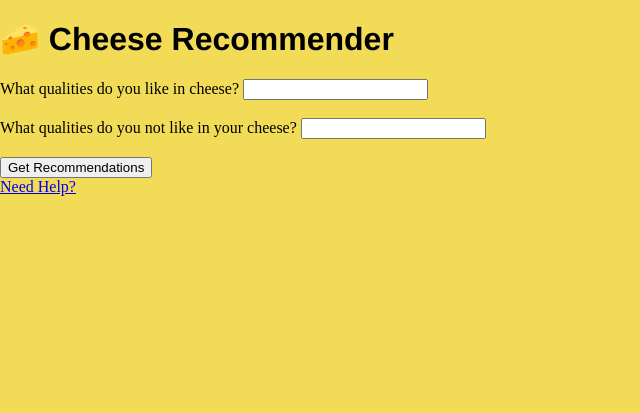
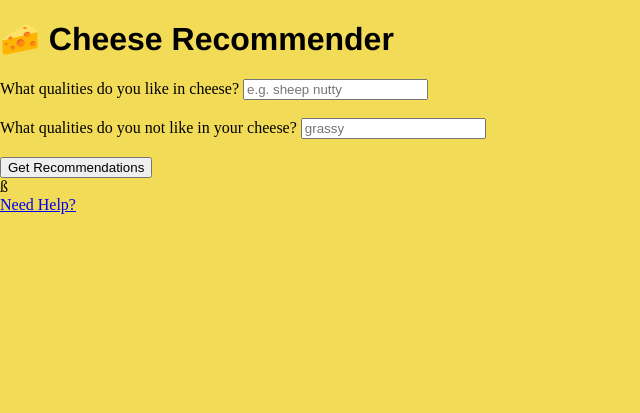
Before and after one commit to psibir/cheese-recs, a Flask app: page / in a window 1280 px wide. Shown: the part 38-451 px from the top of the page, without its empty margins (0-640 px from the left). Run offline with Flask 3, Linux system fonts and the light colour scheme; parts of the project's set-up code (start-up, migrations or seed data) failed here and were passed over.

Commit message:
fixed recc page

```diff
--- a/templates/form.html
+++ b/templates/form.html
@@ -5,26 +5,32 @@
 {% block content %}
     <form method="POST" action="/">
         <label for="user_input">What qualities do you like in cheese?</label>
-        <input type="text" name="user_input" id="user_input"><br><br>
+        <input type="text" name="user_input" id="user_input" placeholder="e.g. sheep nutty"><br><br>
         <label for="exclude_words">What qualities do you not like in your cheese?</label>
-        <input type="text" name="exclude_words" id="exclude_words"><br><br>
+        <input type="text" name="exclude_words" id="exclude_words" placeholder="grassy"><br><br>
         <input type="submit" value="Get Recommendations">
     </form>
+ß
 
     <a href="#" id="help-link">Need Help?</a>
     <div id="flavor-wheel-container" style="display: none;">
         <p>Having difficulty identifying flavors? Use this flavor wheel to pinpoint what qualities you like!</p>
-        <img src="/static/flavorwheel.png" alt="Flavor Wheel">
+        <p>If you ask for recomendations without entering any qualities, you will get random recommendations.</p>
+        <p>You can also check out the [FAQ page](/faq).</p>
+        <img id="flavor-wheel-image" src="/static/flavorwheel.png" alt="Flavor Wheel">
     </div>
 
     <script>
         const helpLink = document.getElementById('help-link');
         const flavorWheelContainer = document.getElementById('flavor-wheel-container');
+        const flavorWheelImage = document.getElementById('flavor-wheel-image');
 
         helpLink.addEventListener('click', function(event) {
             event.preventDefault();
             if (flavorWheelContainer.style.display === 'none') {
                 flavorWheelContainer.style.display = 'block';
+                flavorWheelImage.style.maxWidth = '100%'; // Set maximum width to fill container
+                flavorWheelImage.style.height = 'auto'; // Maintain aspect ratio
             } else {
                 flavorWheelContainer.style.display = 'none';
             }
```
